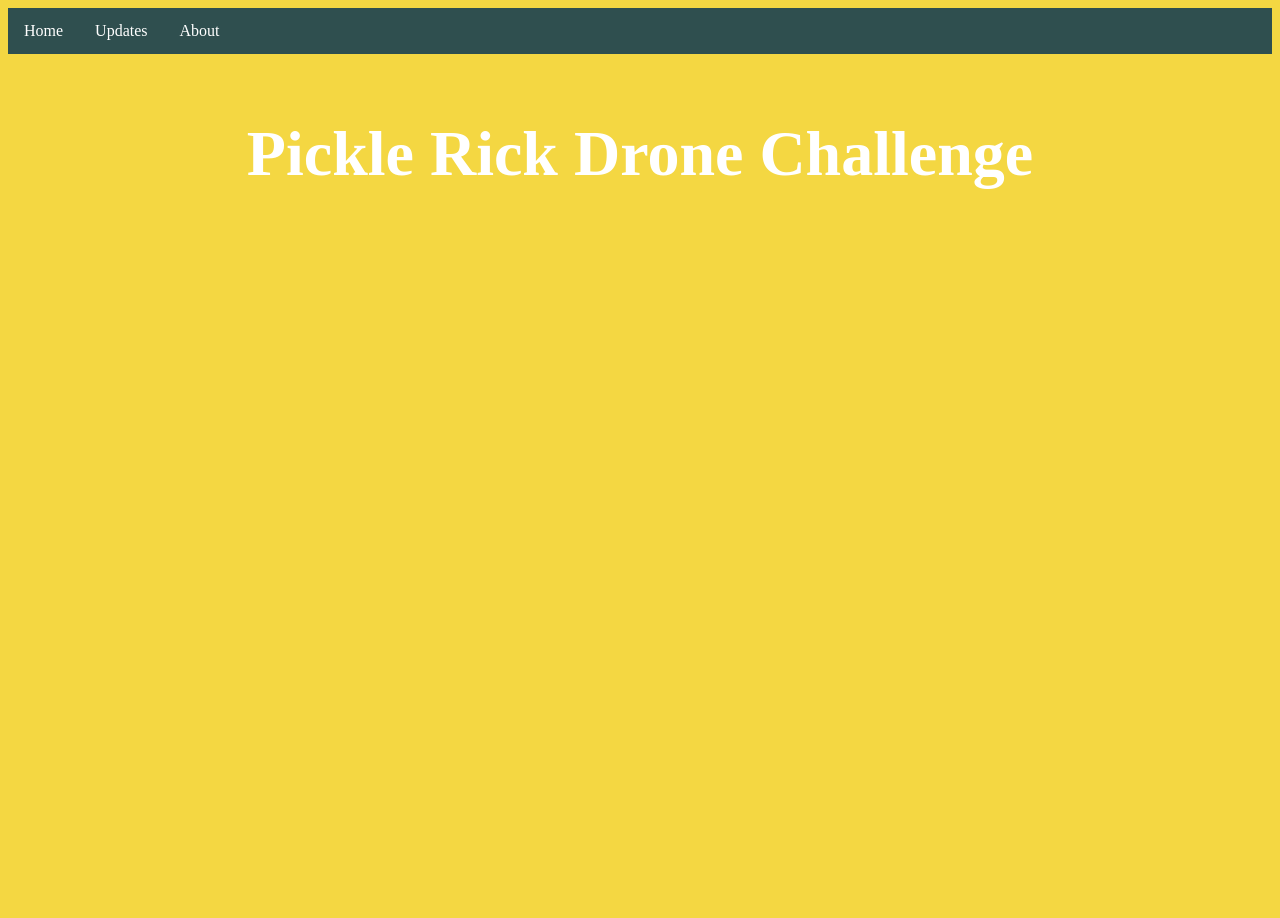
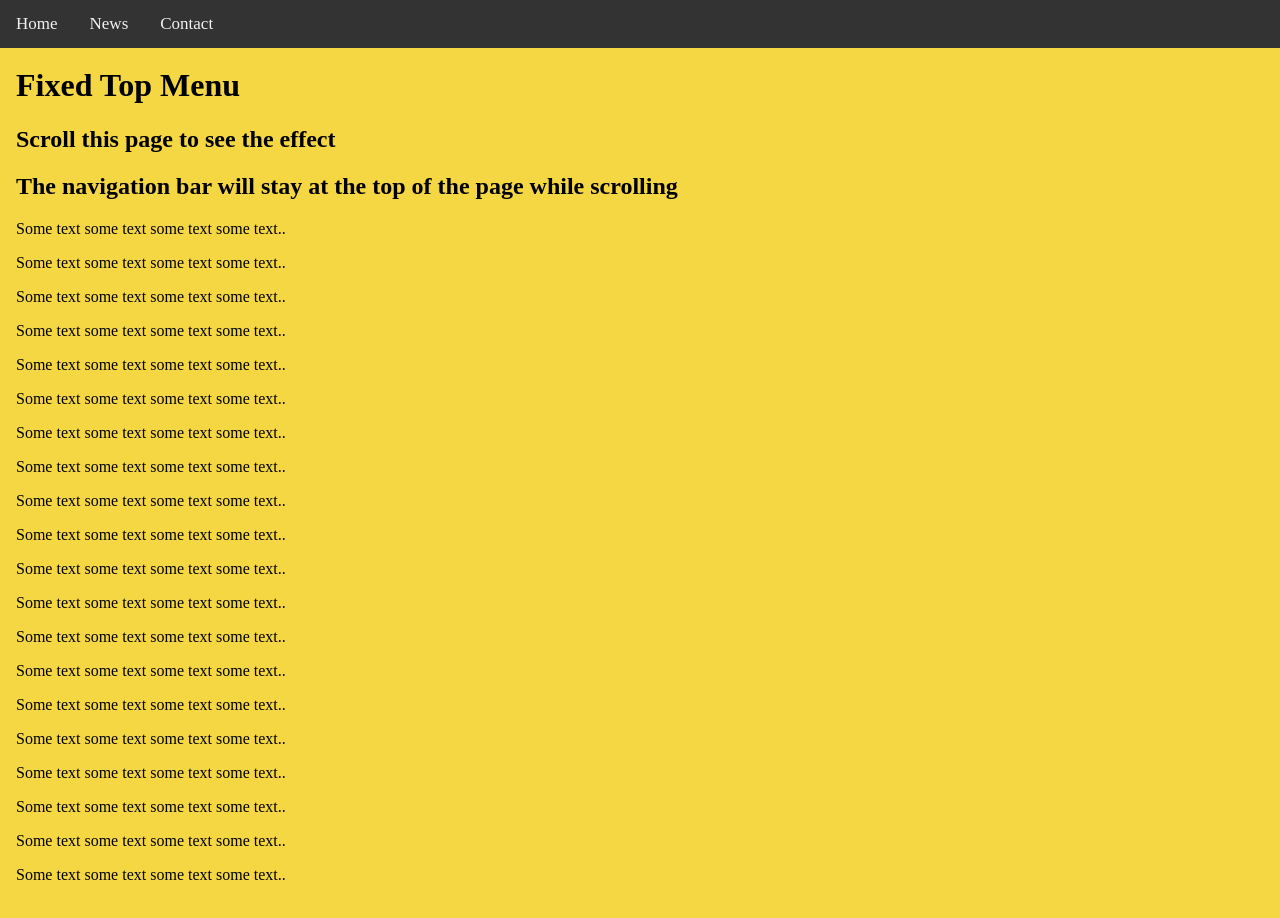
Before and after one commit to TeamHud/TeamHud.github.io, a plain HTML site: page index.html in a window 1280 px wide. Shown: the top 918 px of the page. Before the commit the page ends 800 px from the top, so only its background shows below. Drawn offline with Linux system fonts and the light colour scheme.

Commit message:
Add files via upload

```diff
--- a/css.css
+++ b/css.css
@@ -1,4 +1,4 @@
-html{background-attachment:fixed;
+html {background-attachment:fixed;
 background-color:rgb(244, 215, 66);}
 .title{
     font-size:4em;
@@ -6,26 +6,3 @@ background-color:rgb(244, 215, 66);}
     padding-top: 20px;
     color: white;
 }
-ul {
-    list-style-type: none;
-    margin: 0;
-    padding: 0;
-    overflow: hidden;
-    background-color: darkslategray ;
-}
-
-li {
-    float: left;
-}
-
-li a {
-    display: block;
-    color: white;
-    text-align: center;
-    padding: 14px 16px;
-    text-decoration: none;
-}
-
-li a:hover {
-    background-color: #111;
-}
--- a/index.html
+++ b/index.html
@@ -1,16 +1,69 @@
-<!doctype HTML>
+<!doctype html>
 <html>
-    <head>
-        <meta charset="utf-8">
-        <meta title="Home Page">
-        <link rel="stylesheet" href="css.css">
-    </head>
-    <body>
-        <ul>
-  <li><a class="active" href="#home">Home</a></li>
-  <li><a href="#news">Updates</a></li>
-  <li><a href="#about">About</a></li>
-</ul>
-        <h1 class="title">Pickle Rick Drone Challenge</h1>
-    </body>
+<head>
+    <link rel="stylesheet" href="css.css">
+<style>
+body {margin:0;}
+
+.navbar {
+  overflow: hidden;
+  background-color: #333;
+  position: fixed;
+  top: 0;
+  width: 100%;
+}
+
+.navbar a {
+  float: left;
+  display: block;
+  color: #f2f2f2;
+  text-align: center;
+  padding: 14px 16px;
+  text-decoration: none;
+  font-size: 17px;
+}
+
+.main {
+  padding: 16px;
+  margin-top: 30px;
+  height: 1500px; /* Used in this example to enable scrolling */
+}
+</style>
+</head>
+<body>
+
+<div class="navbar">
+  <a href="#home">Home</a>
+  <a href="#news">News</a>
+  <a href="#contact">Contact</a>
+</div>
+
+<div class="main">
+  <h1>Fixed Top Menu</h1>
+  <h2>Scroll this page to see the effect</h2>
+  <h2>The navigation bar will stay at the top of the page while scrolling</h2>
+
+  <p>Some text some text some text some text..</p>
+  <p>Some text some text some text some text..</p>
+  <p>Some text some text some text some text..</p>
+  <p>Some text some text some text some text..</p>
+  <p>Some text some text some text some text..</p>
+  <p>Some text some text some text some text..</p>
+  <p>Some text some text some text some text..</p>
+  <p>Some text some text some text some text..</p>
+  <p>Some text some text some text some text..</p>
+  <p>Some text some text some text some text..</p>
+  <p>Some text some text some text some text..</p>
+  <p>Some text some text some text some text..</p>
+  <p>Some text some text some text some text..</p>
+  <p>Some text some text some text some text..</p>
+  <p>Some text some text some text some text..</p>
+  <p>Some text some text some text some text..</p>
+  <p>Some text some text some text some text..</p>
+  <p>Some text some text some text some text..</p>
+  <p>Some text some text some text some text..</p>
+  <p>Some text some text some text some text..</p>
+</div>
+
+</body>
 </html>
```
Also changed, not shown: updates.html (added, +46 -0 lines).
